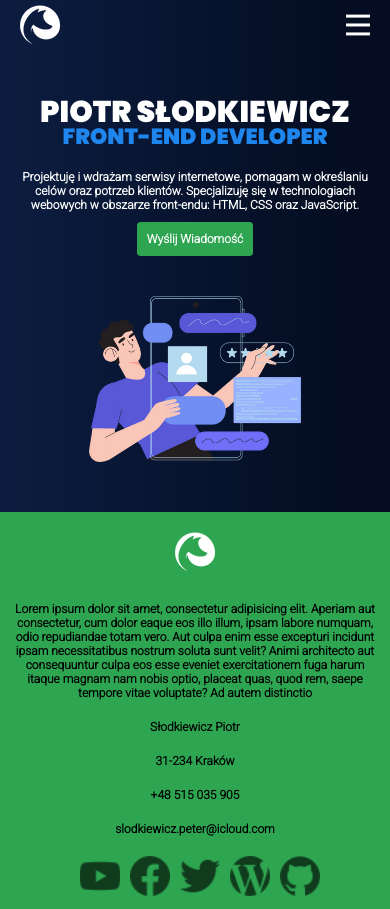
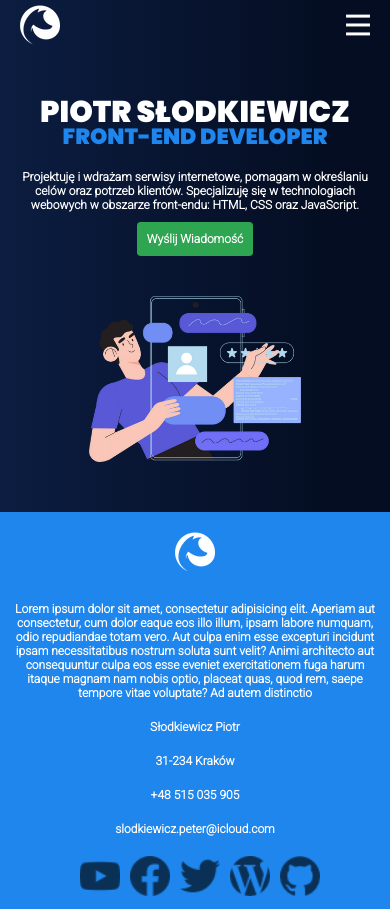
Before and after one commit to SlodkiProject/Portfolio, a plain HTML site: page index.html in a window 390 px wide. Drawn offline with Linux system fonts and the light colour scheme.

Commit message:
footer last

```diff
--- a/css/main.css
+++ b/css/main.css
@@ -179,6 +179,7 @@ nav{
 
 /*===============================SECTION SLODKIEWICZ, PIC============================*/
 
+/*============================================FOOTER=============================================*/
 
 footer{
     margin: auto;
@@ -186,9 +187,9 @@ footer{
     justify-content: center;
     align-items: center;
     width: 100%;
-    background: #2ea550;
+    background: #1e86ed;
     font-family: 'Roboto', sans-serif;
-    color: black;
+    color: white;
     font-size: 1.2em;
 }
 
@@ -245,6 +246,7 @@ footer{
     cursor: pointer;
 }
 
+/*============================================FOOTER=============================================*/
 
 
 
@@ -273,7 +275,6 @@ footer{
             background: linear-gradient(90deg, rgba(12, 29, 65, 1) 0%, rgba(4, 13, 33, 1) 87%, rgba(4, 13, 33, 1) 100%);
             width: 100%;
             min-height: auto;
-            border-bottom: 3px solid #2ea550;
         }
 
         label {
@@ -358,16 +359,27 @@ footer{
         height: auto;
         margin-top: 20px;
     }
+}
+/*===============================USTAWIENIA SECTION IMIĘ NAZWISKO PIC @MEDIA============================*/
 
-    footer{
+
+
+/*===============================USTAWIENIA FOOTER @MEDIA============================*/
+
+
+
+@media screen and (max-width: 768px) {
+    footer {
         width: 100%;
         flex-wrap: wrap;
         flex-direction: column;
     }
 
-    .foot_about, .foot_contact, .foot_social{
+    .foot_about, .foot_contact, .foot_social {
         width: 100%;
     }
 }
 
-/*===============================USTAWIENIA SECTION IMIĘ NAZWISKO PIC @MEDIA============================*/
+
+
+/*===============================USTAWIENIA FOOTER @MEDIA============================*/
```
